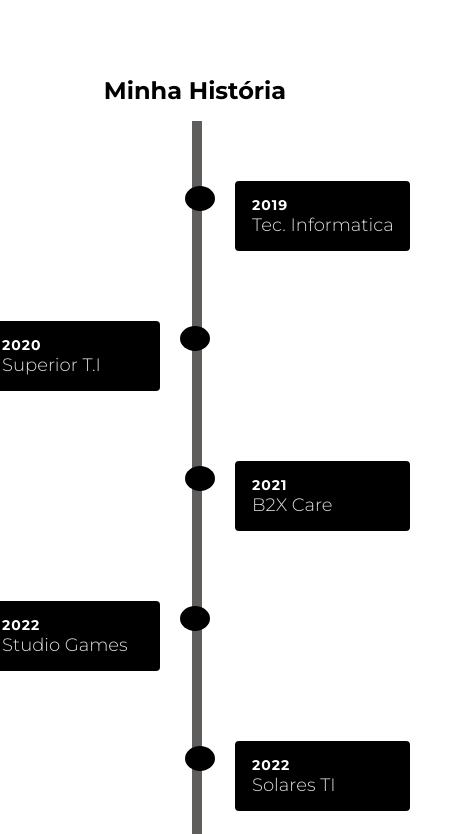
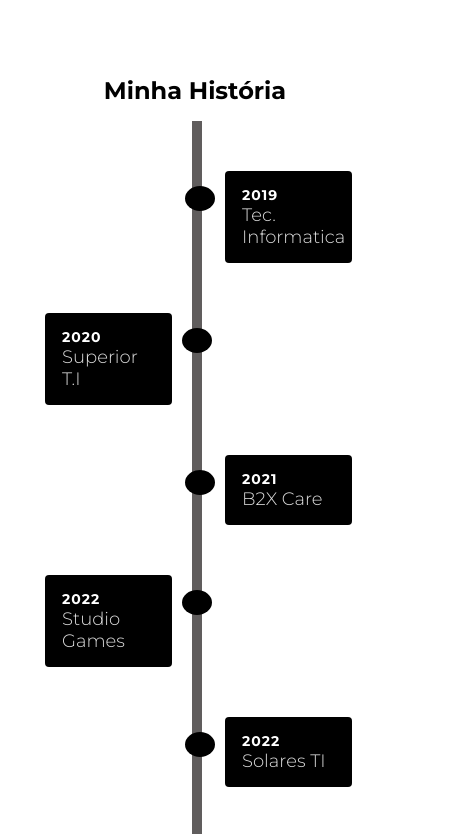
Before and after one commit to ArthurrGuilherme/Portfolio, a plain HTML site: page index.html in a window 390 px wide. Shown: the part 800-1634 px from the top of the page, 450 px wide, since content can reach past the window. Drawn offline with nearby package versions, Linux system fonts and the light colour scheme.

Commit message:
Mobile tempo

```diff
--- a/css/shared/mobile.css
+++ b/css/shared/mobile.css
@@ -56,4 +56,22 @@
     .form-contato {
         width: 90%;
     }
+    .main-container {
+        position: relative;
+        width: 360px;
+    }
+    .left {
+        left: 0px;
+    }
+    .text-wrapper {
+        padding: 0px;
+        width: 52%;
+        padding-left: 30px;
+        padding-right: 30px;
+    }
 }
+@media (max-width: 375px) {
+    .ImgProjetos {
+        width: 22rem;
+    }
+}
```
